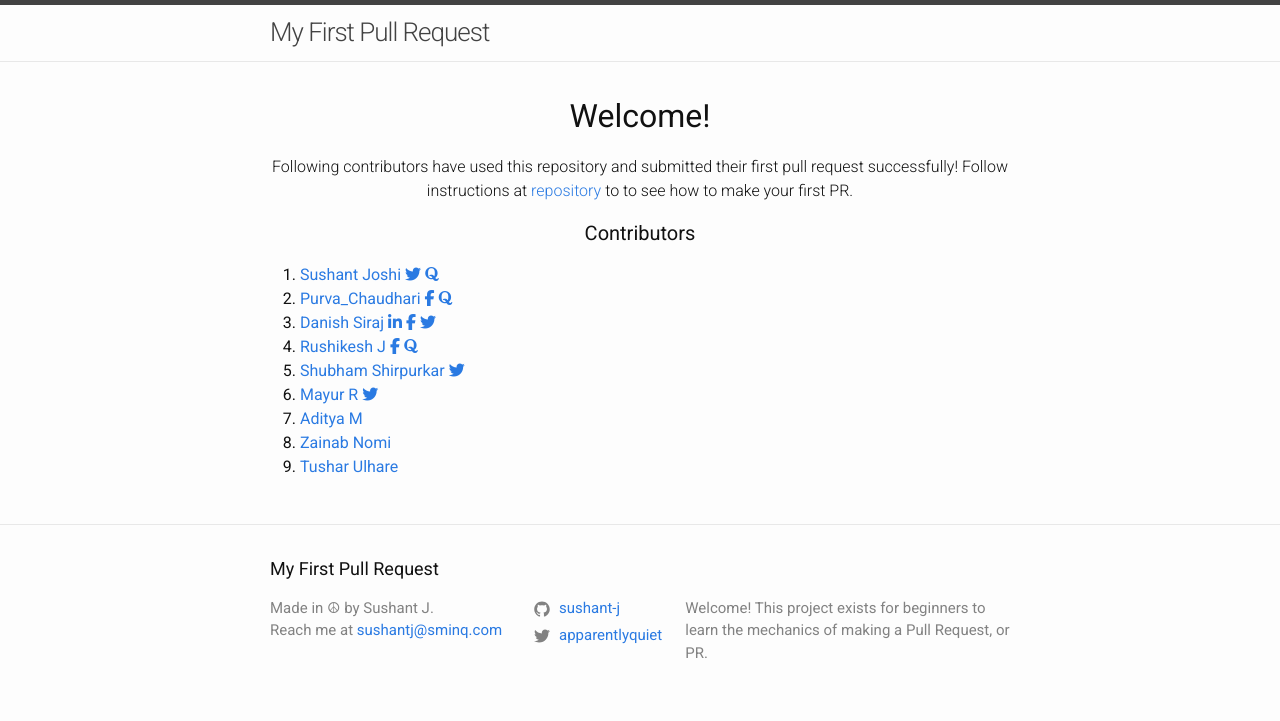
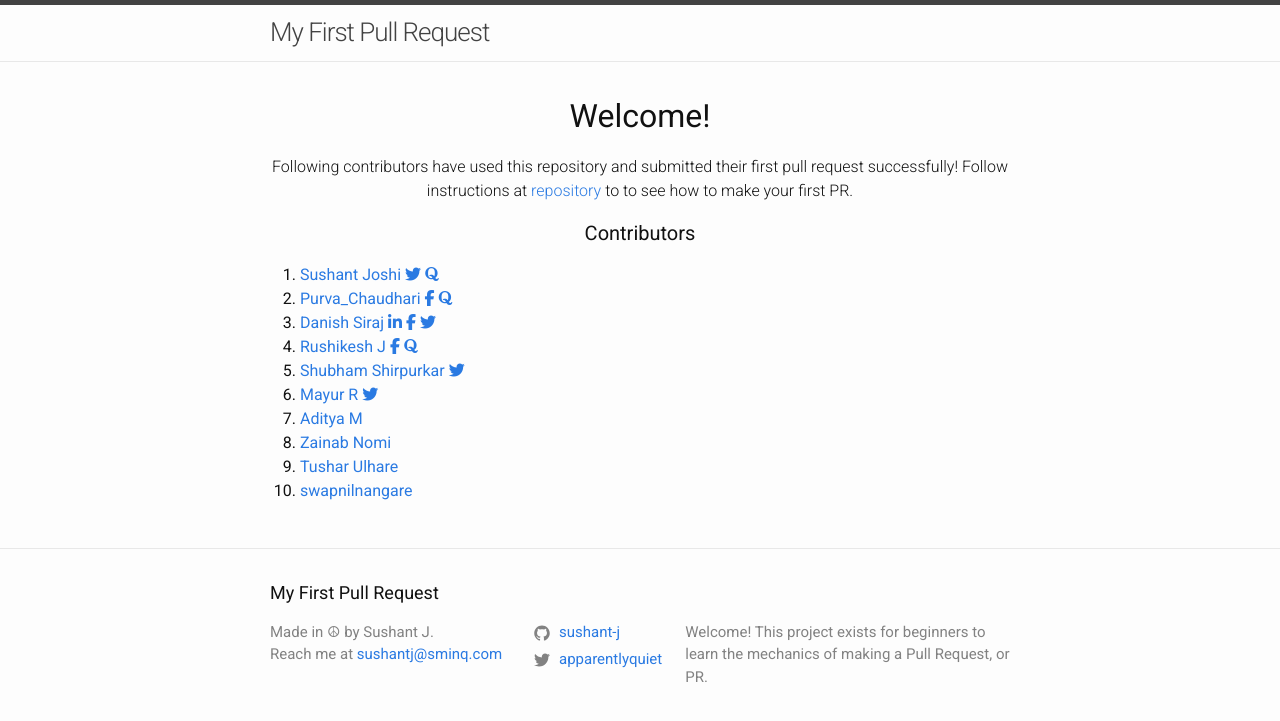
Before and after one commit to sushant-j/my-first-pull-request, a Jekyll site: the page built from index.md, in a window 1280 px wide. Shown: the top 721 px of the page. Built offline with Jekyll 4.4.1, drawn with Linux system fonts in a browser that asks for light colours; nearby versions of some CDN libraries.

Commit message:
Added my name

```diff
--- a/_layouts/home.html
+++ b/_layouts/home.html
@@ -89,5 +89,11 @@ layout: default
         Tushar Ulhare
       </a>
     </li>
+
+     <li>
+      <a href="https://github.com/7smn2219/">
+        swapnilnangare
+      </a>
+    </li>
   </ol>
 </div>
```
